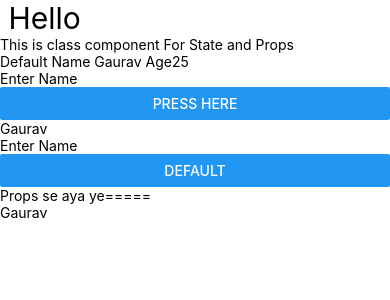
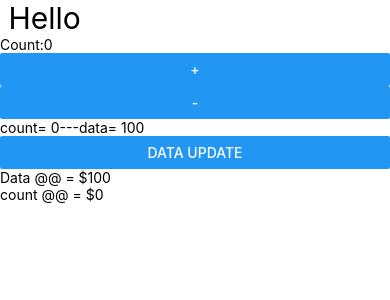
Before and after one commit to Gaurav85431/ReactNative, a React Native app: screen / in a window 390 px wide. Shown: the top 300 px of the page. Built offline with nearby package versions, Linux system fonts and the light colour scheme.

Commit message:
use effect

```diff
--- a/App.tsx
+++ b/App.tsx
@@ -10,6 +10,7 @@ import FlatListLoop from './ComponentLec11/FlatListLoop';
 import SectionListList from './ComponentLec11/SectionList';
 import ClassComponent from './ComponentLec11/Class-Component/ClassComponent';
 import ClassComponentTwo from './ComponentLec11/Class-Component/ClassComponentTwo';
+import UseEffectHook from './ComponentLec11/Hooks/UseEffect';
 
 const App = () => {
   return (
@@ -39,7 +40,10 @@ const App = () => {
       {/* <ClassComponent /> */}
 
       {/* L20 */}
-      <ClassComponentTwo />
+      {/* <ClassComponentTwo /> */}
+
+      {/* L21-22 (Hook) L23 useEffect */}
+      <UseEffectHook />
     </View>
   );
 };
--- /dev/null
+++ b/ComponentLec11/Hooks/UseEffect.tsx
@@ -0,0 +1,53 @@
+import { useEffect, useState } from 'react';
+import { Button, Text, View } from 'react-native';
+
+const UseEffectHook = () => {
+  // useEffect by default hr event pr call hota hia
+
+  const [count, setCount] = useState(0);
+  const [data, setData] = useState(100);
+
+  useEffect(() => {
+    console.log('count change tb useeffect called ');
+  }, [count]); // jo condition pr useeffect call krna chahte hai
+
+  useEffect(() => {
+    console.log('data change tb useeffect called ');
+  }, [data]);
+
+  return (
+    <View>
+      <Text>Count:{count}</Text>
+      <Button title="+" onPress={() => setCount(count + 1)} />
+      <Button title="-" onPress={() => setCount(count - 1)} />
+
+      {/* jyada increase */}
+      <Text>
+        count= {count}---data= {data}
+      </Text>
+      <Button title="Data update" onPress={() => setData(data * 10)} />
+
+      <UserProps info={{ data, count }} />
+    </View>
+  );
+};
+
+const UserProps = props => {
+  console.log('Props is ', props);
+  useEffect(() => {
+    console.log('Consle jb props eme data ho');
+  }, [props.info.data]);
+
+  useEffect(() => {
+    console.log('Ye use effect tb call hoga jb count update ho ');
+  }, [props.info.count]);
+
+  return (
+    <View>
+      <Text>Data @@ = ${props.info.data}</Text>
+      <Text>count @@ = ${props.info.count}</Text>
+    </View>
+  );
+};
+
+export default UseEffectHook;
```
